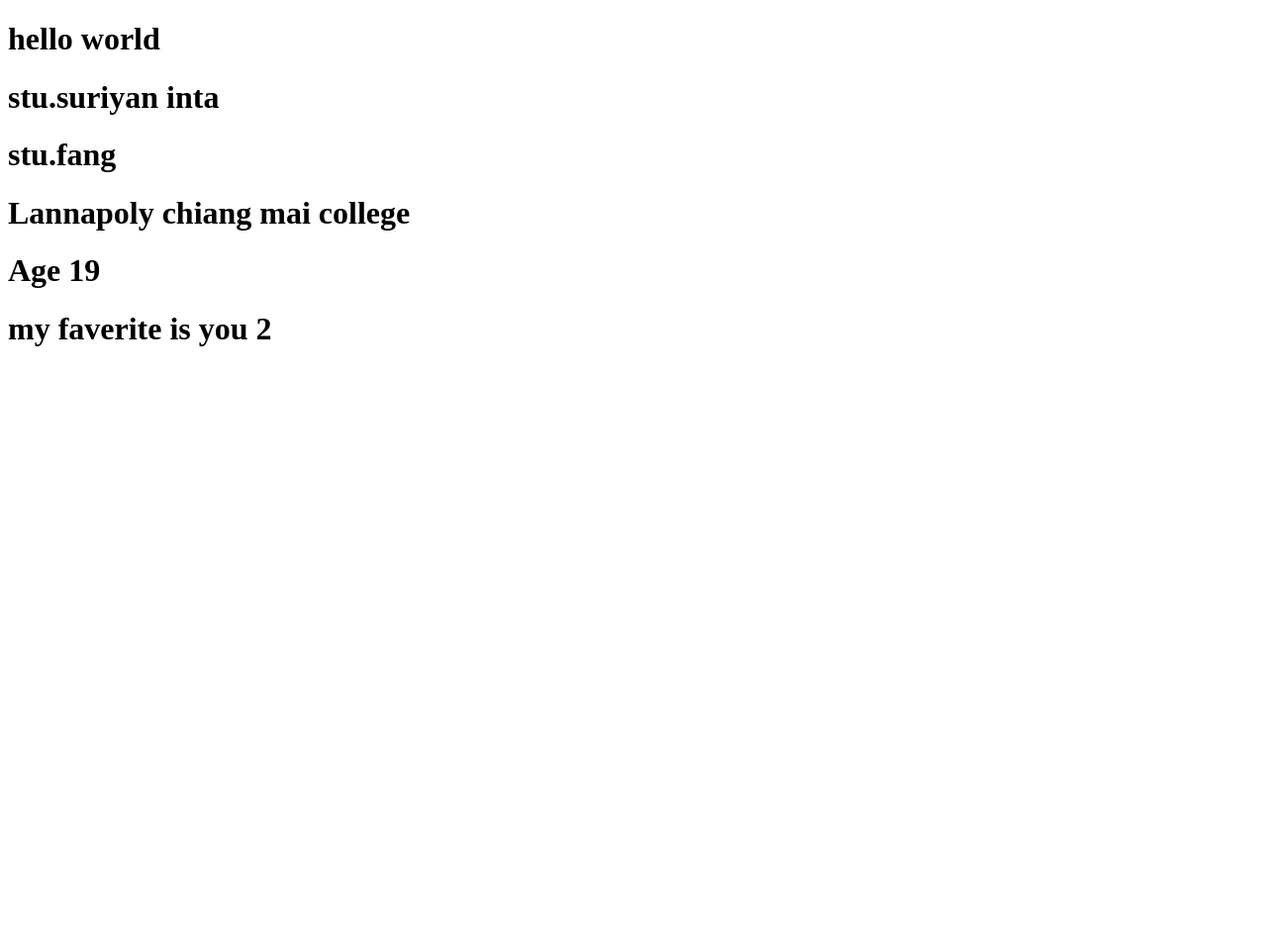
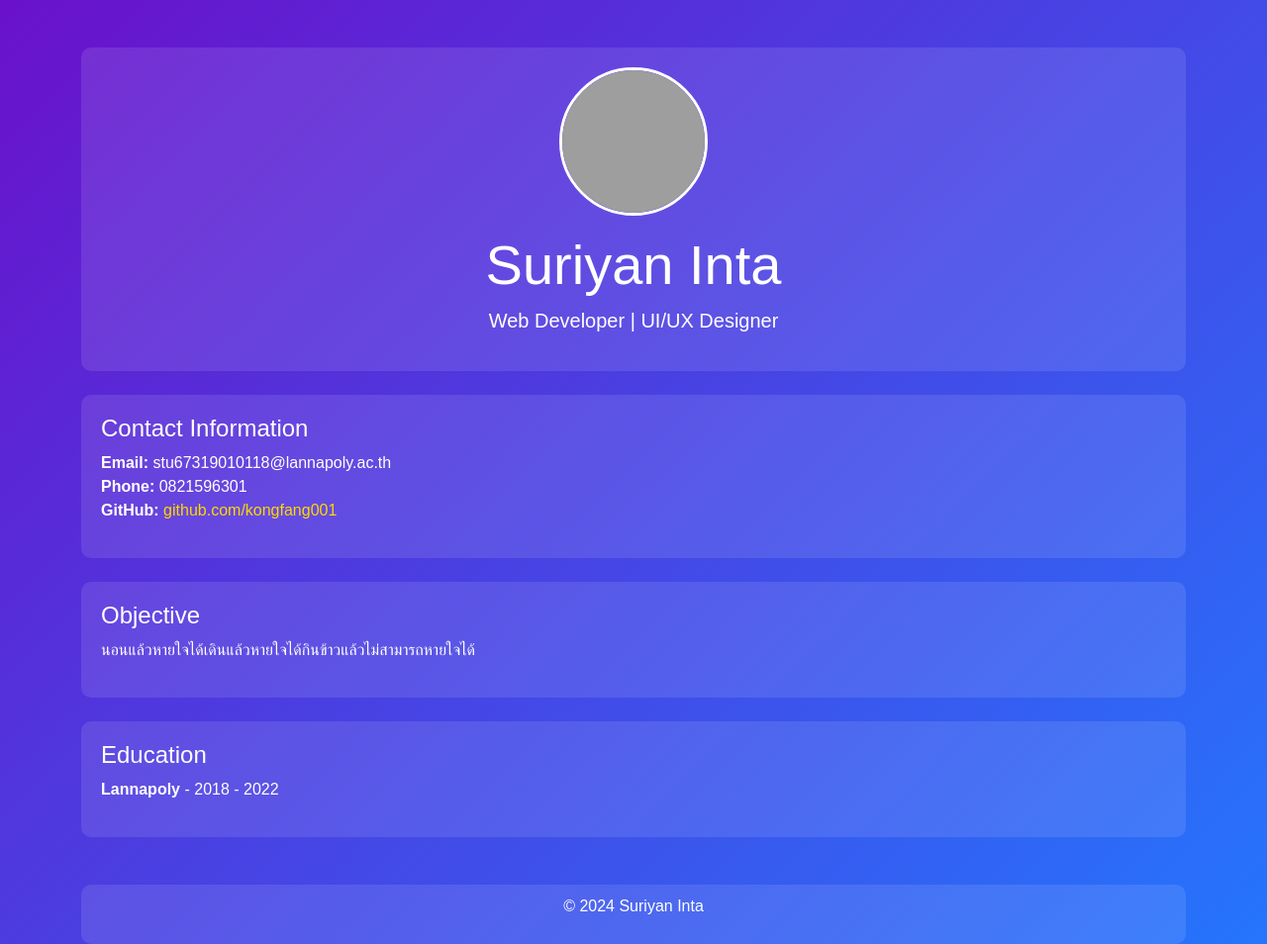
Before and after one commit to kongfang001/test_brancg4501, a plain HTML site: page index.html in a window 1280 px wide. Shown: the whole page at 99% size. Before the commit the page ends 800 px from the top, so only its background shows below. Drawn offline with nearby package versions, Linux system fonts and the light colour scheme; grey boxes are pictures that could not be loaded.

Commit message:
resume_v1

```diff
--- a/index.html
+++ b/index.html
@@ -1,16 +1,81 @@
-<!DOCTYPE html>
+<!doctype html>
 <html lang="en">
-<head>
-    <meta charset="UTF-8">
-    <meta name="viewport" content="width=device-width, initial-scale=1.0">
-    <title>Document</title>
-</head>
-<body>
-    <h1>hello world</h1>
-    <h1>stu.suriyan inta</h1>
-    <h1>stu.fang</h1>
-    <h1>Lannapoly chiang mai college</h1>
-    <h1>Age 19</h1>
-    <h1>my faverite is you 2</h1>
-</body>
+  <head>
+    <meta charset="utf-8">
+    <meta name="viewport" content="width=device-width, initial-scale=1">
+    <title>Resume - Suriyan Inta</title>
+    <link href="https://cdn.jsdelivr.net/npm/bootstrap@5.3.3/dist/css/bootstrap.min.css" rel="stylesheet" integrity="sha384-QWTKZyjpPEjISv5WaRU9OFeRpok6YctnYmDr5pNlyT2bRjXh0JMhjY6hW+ALEwIH" crossorigin="anonymous">
+    <style>
+      body {
+        background: linear-gradient(135deg, #6a11cb 0%, #2575fc 100%);
+        color: white;
+        font-family: 'Arial', sans-serif;
+      }
+      header {
+        background: rgba(255, 255, 255, 0.1);
+        padding: 20px;
+        border-radius: 10px;
+      }
+      header img {
+        width: 150px;
+        height: 150px;
+        border-radius: 50%;
+        border: 3px solid white;
+      }
+      section {
+        background: rgba(255, 255, 255, 0.1);
+        padding: 20px;
+        border-radius: 10px;
+        margin-bottom: 20px;
+      }
+      a {
+        color: #ffd700;
+        text-decoration: none;
+      }
+      a:hover {
+        text-decoration: underline;
+      }
+      footer {
+        background: rgba(255, 255, 255, 0.1);
+        padding: 10px;
+        border-radius: 10px;
+      }
+    </style>
+  </head>
+  <body>
+    <div class="container mt-5">
+      <header class="text-center">
+        <img src="https://www.lannapoly.ac.th/online/Stu_picture/67319010118.jpg" alt="Profile picture of Suriyan Inta">
+        <h1 class="display-4 mt-3">Suriyan Inta</h1>
+        <p class="lead">Web Developer | UI/UX Designer</p>
+      </header>
+
+      <section class="mt-4">
+        <h2 class="h4">Contact Information</h2>
+        <ul class="list-unstyled">
+          <li><strong>Email:</strong> stu67319010118@lannapoly.ac.th</li>
+          <li><strong>Phone:</strong> 0821596301</li>
+          <li><strong>GitHub:</strong> <a href="https://github.com/kongfang001" target="_blank">github.com/kongfang001</a></li>
+        </ul>
+      </section>
+
+      <section class="mt-4">
+        <h2 class="h4">Objective</h2>
+        <p>นอนแล้วหายใจได้เดินแล้วหายใจได้กินข้าวแล้วไม่สามารถหายใจได้</p>
+      </section>
+
+      <section class="mt-4">
+        <h2 class="h4">Education</h2>
+        <ul class="list-unstyled">
+          <li><strong>Lannapoly</strong> - 2018 - 2022</li>
+        </ul>
+      </section>
+
+       <footer class="text-center mt-5">
+        <p>&copy; 2024 Suriyan Inta</p>
+      </footer>
+    </div>
+
+    <script src="https://cdn.jsdelivr.net/npm/bootstrap@5.3.3/dist/js/bootstrap.bundle.min.js" integrity="sha384-YvpcrYf0tY3lHB60NNkmXc5s9fDVZLESaAA55NDzOxhy9GkcIdslK1eN7N6jIeHz" crossorigin="anonymous"></script>
+  </body>
 </html>
```
